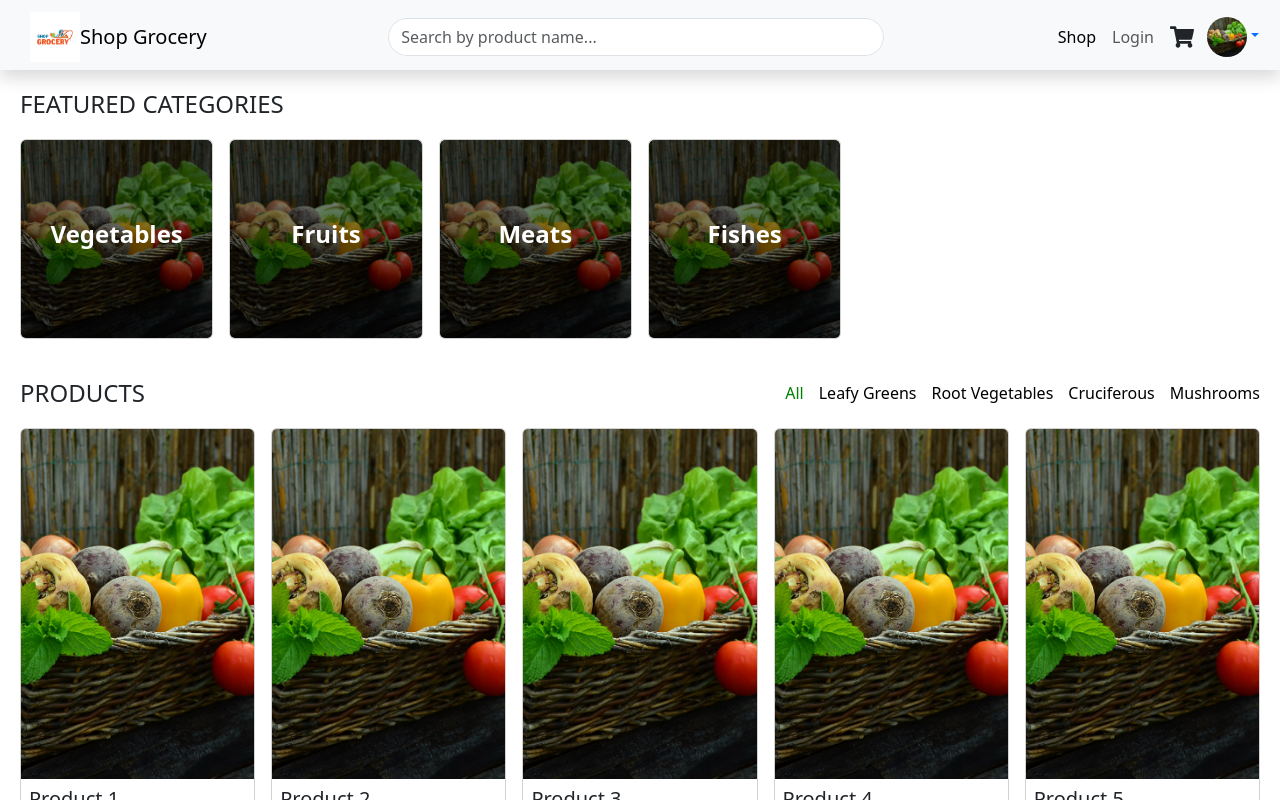
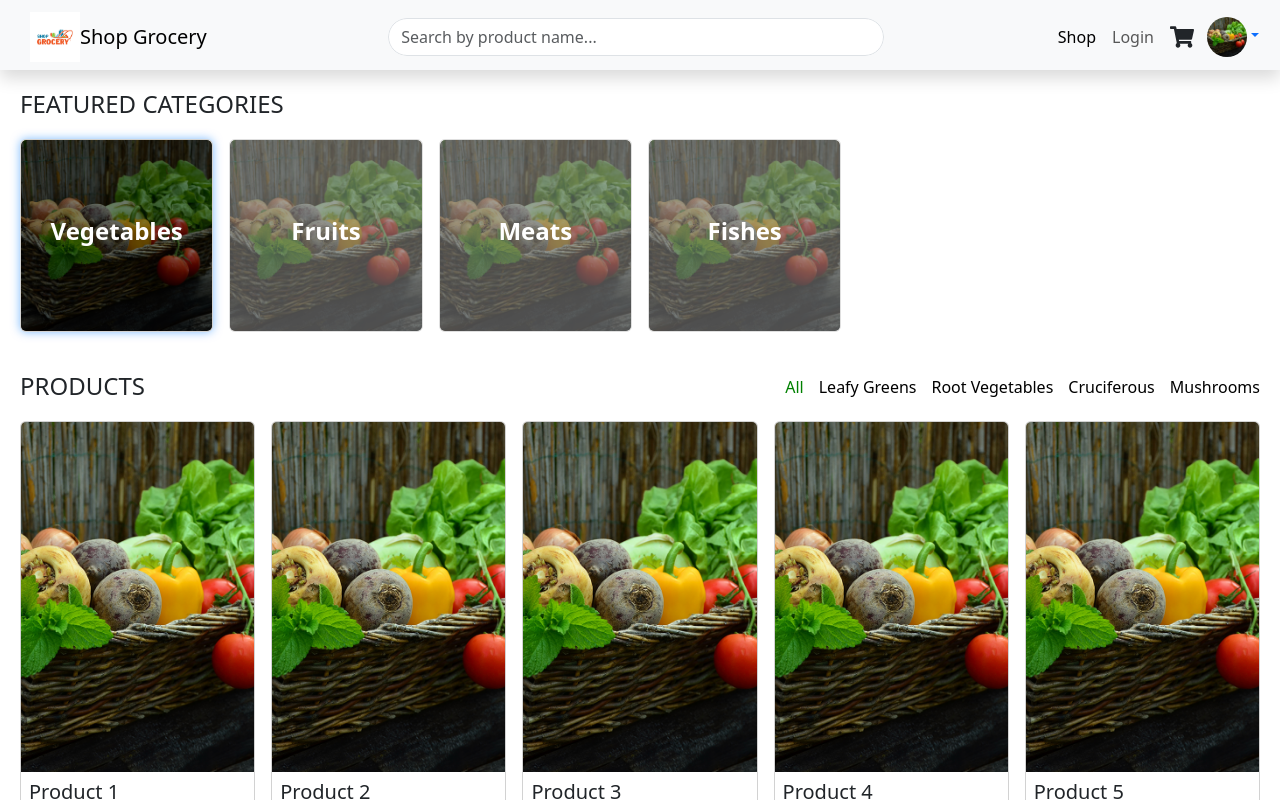
Before and after one commit to alex-nguyen97/fe-online-grocery-store, a React (Vite) app: page / in a window 1280 px wide. Shown: the top 800 px of the page. Built offline with nearby package versions, Linux system fonts and the light colour scheme.

Commit message:
Selected card

```diff
--- a/src/app/app.css
+++ b/src/app/app.css
@@ -12,3 +12,17 @@ button:disabled {
     transform: scale(1.03);
     box-shadow: 0 8px 16px rgba(0, 0, 0, 0.2);
 }
+
+.category-card {
+    width: 100%;
+    height: 200px;
+    position: relative;
+    overflow: hidden;
+    cursor: pointer;
+    transition: transform 0.3s ease, box-shadow 0.3s ease;
+  }
+
+  .category-card:hover {
+    transform: scale(1.05);
+    box-shadow: 0 4px 15px rgba(0, 0, 0, 0.2);
+  }
--- a/src/app/pages/category-list.jsx
+++ b/src/app/pages/category-list.jsx
@@ -46,11 +46,22 @@ function CategoriesList() {
     return state.store.categories;
   });
 
+  const selectedCategory = useSelector((state) => {
+    return state.store.selectedCategory;
+  });
+
   const dispatch = useDispatch();
 
   const handleSelectCategory = (category) => {
     dispatch(setSelectedCategory(category));
   };
+
+  const getCardStyle = (category) => {
+    return ({
+      opacity: selectedCategory.name === category.name ? 1 : 0.7,
+      boxShadow: selectedCategory.name === category.name ? "0 0 10px rgba(0, 123, 255, 0.5)" : "none",
+    });
+  }
 
   return (
     <div style={{ padding: '20px' }}>
@@ -59,13 +70,8 @@ function CategoriesList() {
         {categories.map((category, index) => (
           <Col key={index}>
             <Card
-              style={cardStyle}
-              onMouseEnter={(e) => {
-                e.currentTarget.querySelector('img').style.opacity = '0.7'; // Reduce opacity on hover
-              }}
-              onMouseLeave={(e) => {
-                e.currentTarget.querySelector('img').style.opacity = '1'; // Restore opacity on hover out
-              }}
+              className='category-card'
+              style={getCardStyle(category)}
               onClick={() => handleSelectCategory(category)}
             >
               <Card.Img variant="top" src={category.image} style={imageStyle} />
--- a/src/app/pages/menu-bar.jsx
+++ b/src/app/pages/menu-bar.jsx
@@ -37,14 +37,14 @@ const MenuBar = () => {
             style={{ width: '50px', height: '50px', marginLeft: '10px' }}
             alt="Logo"
           />
-          <Navbar.Brand href="#" style={{ fontSize: '20px' }}>
+          <Navbar.Brand href="/" style={{ fontSize: '20px' }}>
             Shop Grocery
           </Navbar.Brand>
           <SearchBar />
           <div className="d-flex align-items-center">
             <Nav className="d-flex">
-              <Nav.Link href="#" active>Shop</Nav.Link>
-              <Nav.Link href="#">Login</Nav.Link>
+              <Nav.Link href="/" active>Shop</Nav.Link>
+              <Nav.Link href="/">Login</Nav.Link>
               <div className="position-relative d-flex align-items-center" style={{ cursor: "pointer" }} onClick={handleOpenShoppingCart}>
                 <FaShoppingCart size={24} className="ms-2" style={hover ? { ...cartIconStyle, ...cartIconHoverStyle } : cartIconStyle}
                   onMouseEnter={() => setHover(true)}
```
